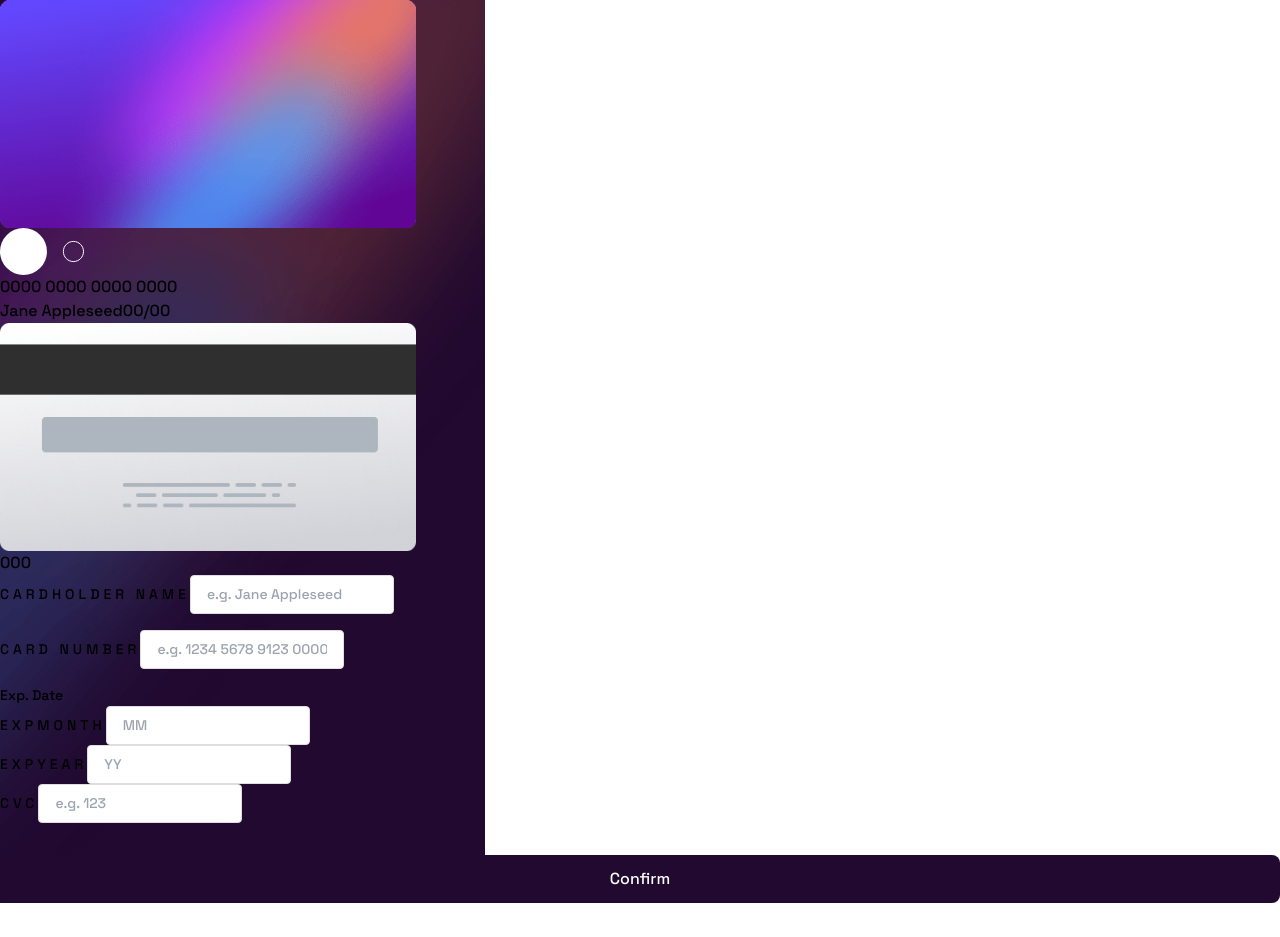
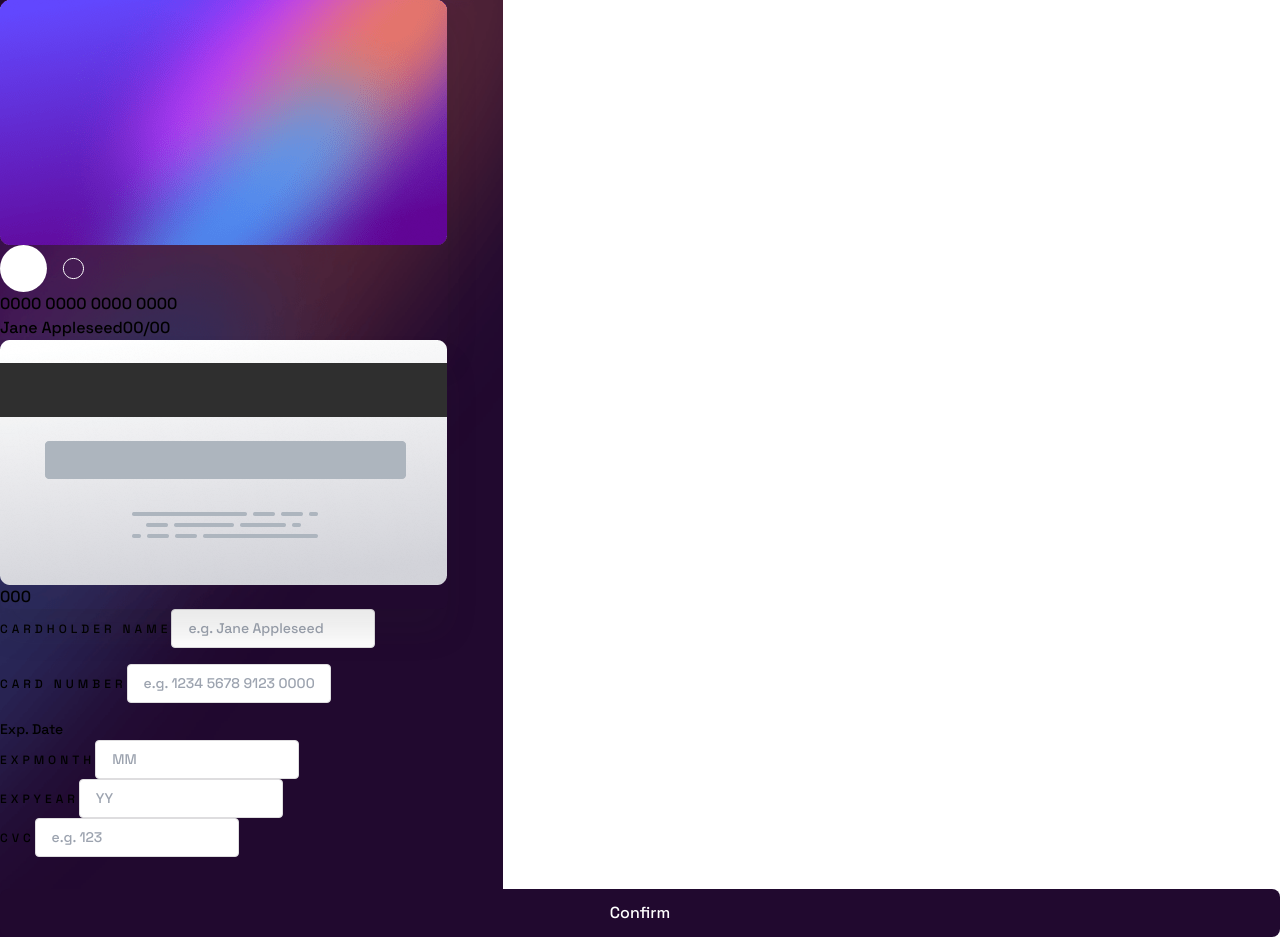
Before and after one commit to alanb4rt/interactive-card-details-form, a React (Vite) app: page / in a window 1280 px wide. Before the commit the page ends 903 px from the top, so only its background shows below. Built offline with nearby package versions, Linux system fonts and the light colour scheme.

Commit message:
fix sizes css

```diff
--- a/src/App.jsx
+++ b/src/App.jsx
@@ -21,7 +21,7 @@ export default function App() {
         <div className="grid grid-cols-1 items-center gap-16 md:grid-cols-2">
           <Card formData={formData} />
           <section className="w-full h-full flex flex-col justify-center items-center">
-            <div className="w-full p-2 md:p-0 md:max-w-xs">
+            <div className="w-full p-2 md:p-0 md:max-w-sm">
               {!isFormCompleted ? (
                 <Form
                   handleFormDataChange={handleFormDataChange}
--- a/src/components/Card.jsx
+++ b/src/components/Card.jsx
@@ -42,7 +42,7 @@ export default function Card(props) {
           <div className="absolute inset-0 p-4 flex flex-col justify-between md:p-6">
             <img className="w-12 md:w-16" src={CardLogo} alt="Card logo" />
             <div className="flex flex-col gap-4 md:gap-6">
-              <span className="text-base md:text-3xl">
+              <span className="text-base md:text-2xl">
                 {getFormatCardNumber(cardData.number)}
               </span>
               <div className="flex justify-between items-end text-xs">
@@ -60,7 +60,7 @@ export default function Card(props) {
             src={getImageURL("bg-card-back.png")}
             alt="Back card"
           />
-          <div className="absolute top-[3.75rem] right-8 h-fit md:top-20 md:right-10 lg:top-24 lg:right-12">
+          <div className="absolute top-[3.75rem] right-8 h-fit md:top-20 md:right-10 lg:top-[6.5rem] lg:right-12">
             <span className="text-xs">{cardData.cvc}</span>
           </div>
         </div>
--- a/src/index.css
+++ b/src/index.css
@@ -42,7 +42,9 @@ body {
 
 .card {
   position: relative;
-  width: 26rem;
+  width: 28rem;
+  border-radius: 0.5rem;
+  box-shadow: 0rem 1.5rem 2rem hsla(0, 0%, 16%, 0.1);
 }
 
 form {
@@ -55,6 +57,7 @@ form {
 form label {
   text-transform: uppercase;
   letter-spacing: 4px;
+  font-size: 12px;
 }
 
 form input {
```
